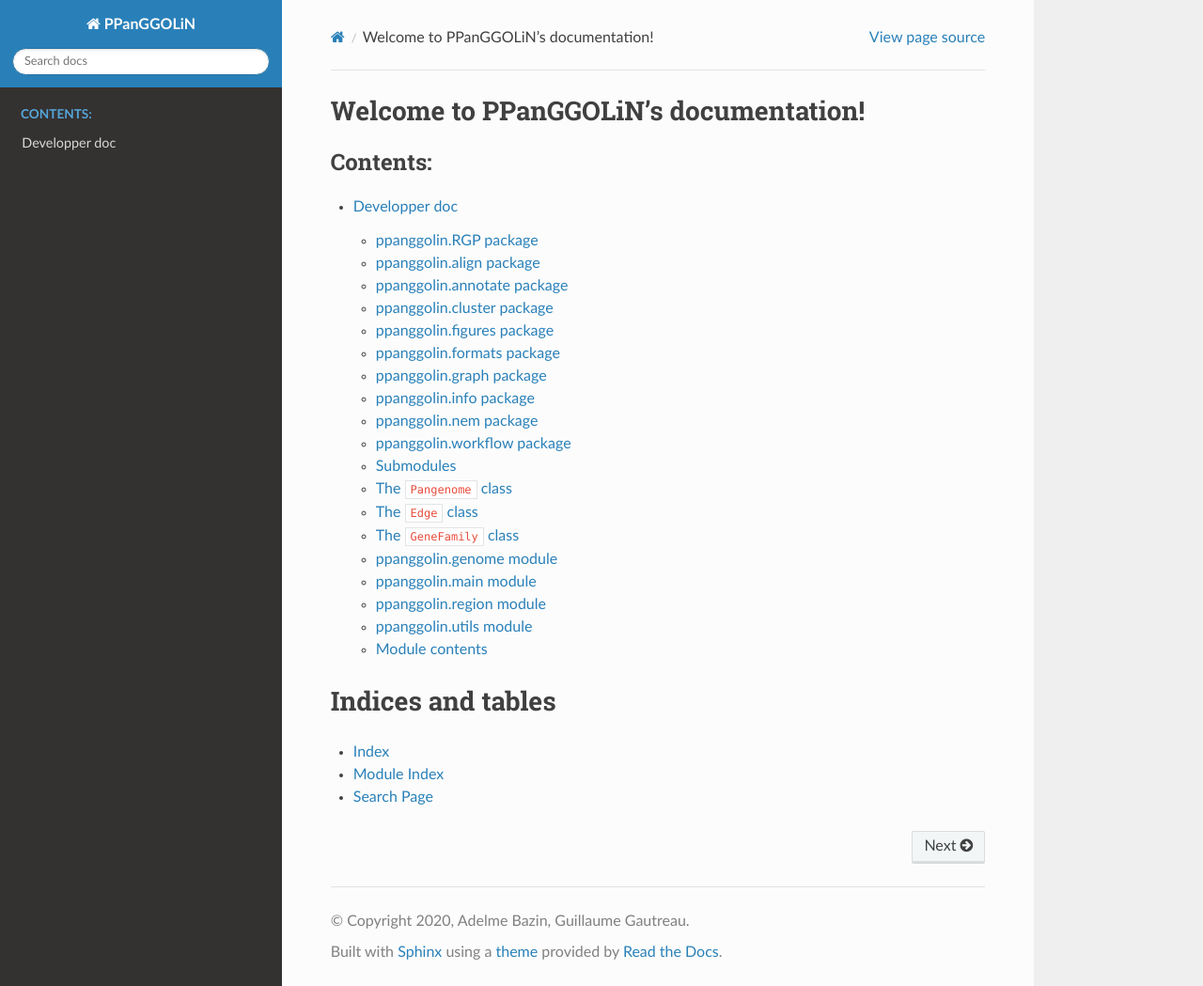
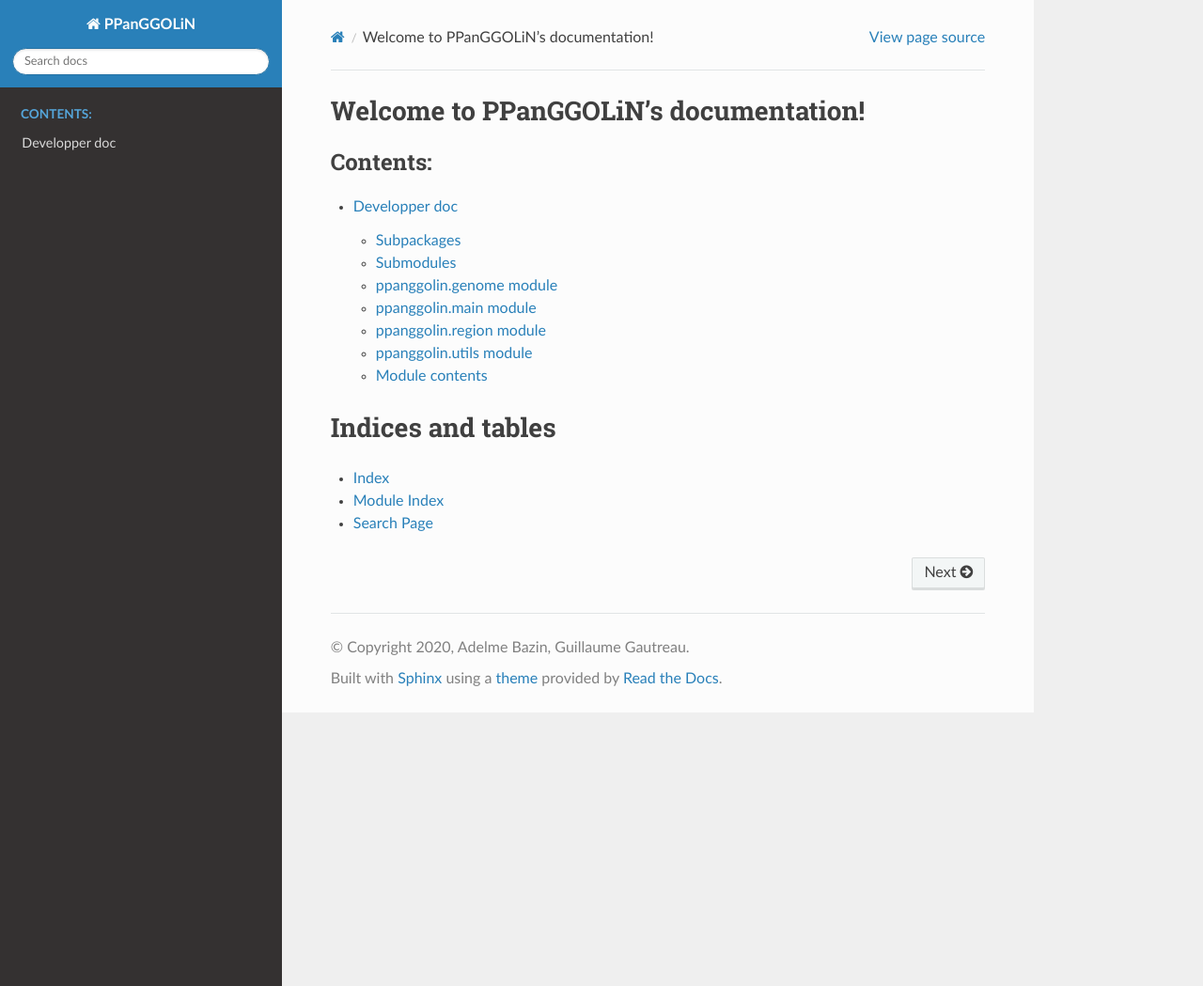
Before and after one commit to labgem/PPanGGOLiN, a Sphinx documentation site: the page built from docs/source/index.rst, in a window 1280 px wide and 1049 px high. Shown: the whole window at 94% size. Built offline with Sphinx 7.4.7 and the Read the Docs theme 2.0.0, drawn with Linux system fonts in a browser that asks for light colours.

Commit message:
add: skeleton organization for the dev doc

```diff
--- a/docs/source/ppanggolin.rst
+++ b/docs/source/ppanggolin.rst
@@ -5,10 +5,14 @@ Developper doc
 This part of the documentation is made for people that want to use PPanGGOLiN as a python library, or for those that need to maintain the package or want to modify it.
 
 If you were looking for the command line tool documentation of PPanGGOLiN, you should check the github wiki instead.
+
 Subpackages
 -----------
 
+There is a dedicated summary for ppanggolin's subpackages. They are supposed to work independently so, if you are here to add a new one or to modify an existing one, you should not worry about the others, except eventually the 'formats' subpackage to see how to write and read data from the HDF-5 file.
+
 .. toctree::
+   :maxdepth: 1
 
    ppanggolin.RGP
    ppanggolin.align
@@ -24,29 +28,12 @@ Subpackages
 Submodules
 ----------
 
-The ``Pangenome`` class
------------------------
+.. toctree::
+   :maxdepth: 2
 
-.. autoclass:: ppanggolin.pangenome.Pangenome
-   :members:
-   :undoc-members:
-   :show-inheritance:
-
-The ``Edge`` class
-------------------
-
-.. autoclass:: ppanggolin.pangenome.Edge
-   :members:
-   :undoc-members:
-   :show-inheritance:
-
-The ``GeneFamily`` class
-------------------------
-
-.. autoclass:: ppanggolin.geneFamily.GeneFamily
-   :members:
-   :undoc-members:
-   :show-inheritance:
+   classes/pangenome
+   classes/edge
+   classes/geneFamily
 
 ppanggolin.genome module
 ------------------------
```
Also changed, not shown: docs/source/classes/edge.rst (added, +7 -0 lines), docs/source/classes/geneFamily.rst (added, +7 -0 lines), docs/source/classes/pangenome.rst (added, +7 -0 lines).
